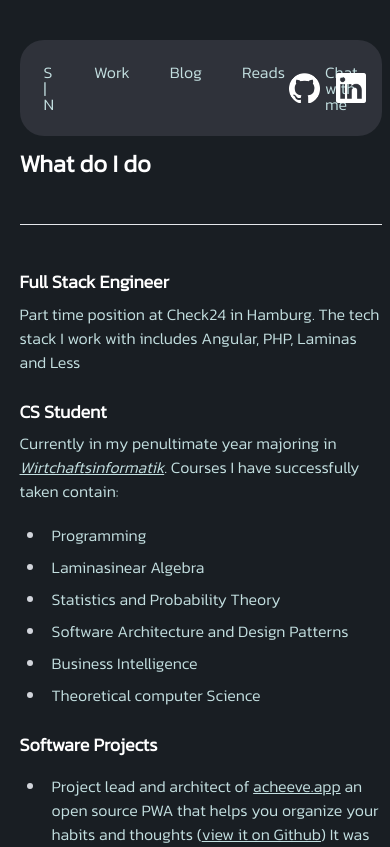
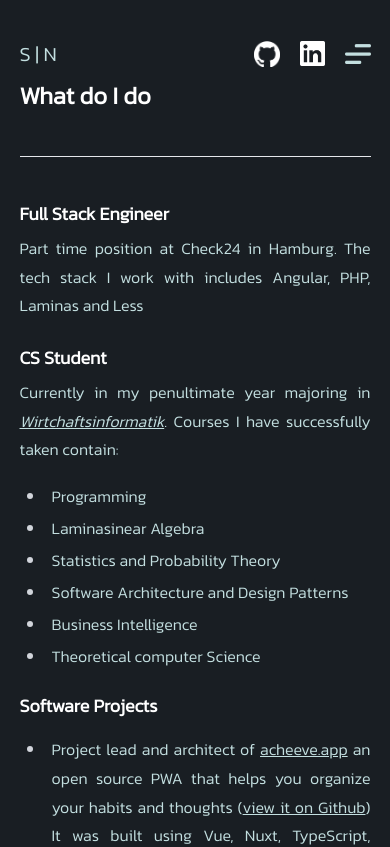
Before and after one commit to s0h311/soheilnazari.de, a Next.js app: page /work in a window 390 px wide. Shown: the top 847 px of the page. Built offline with nearby package versions, Linux system fonts and the light colour scheme.

Commit message:
mobile ui, cleanup

```diff
--- a/app/layout.tsx
+++ /dev/null
@@ -1,22 +0,0 @@
-import './globals.css'
-import type { Metadata } from 'next'
-import { Inter } from 'next/font/google'
-
-const inter = Inter({ subsets: ['latin'] })
-
-export const metadata: Metadata = {
-  title: 'Create Next App',
-  description: 'Generated by create next app',
-}
-
-export default function RootLayout({
-  children,
-}: {
-  children: React.ReactNode
-}) {
-  return (
-    <html lang="en">
-      <body className={inter.className}>{children}</body>
-    </html>
-  )
-}
--- /dev/null
+++ b/components/MobileNavbar.tsx
@@ -0,0 +1,41 @@
+import BtnWithImg from './btnWithImg'
+import MenuIcon from '../public/icons/menu.webp'
+import { SocialLinks } from '../types/types'
+import Link from 'next/link'
+
+interface MobileNavbarProps {
+  onClick: () => void
+  enabled: boolean
+}
+
+export default function MobileNavbar({ onClick, enabled }: MobileNavbarProps) {
+  return enabled ? (
+    <>
+      <div className="flex items-center w-full relative">
+        <Link
+          className="text-xl hover:underline"
+          href="/"
+        >
+          S | N
+        </Link>
+        <div className="flex items-center space-x-5 absolute right-0">
+          {SocialLinks.map((link) => (
+            <BtnWithImg
+              onClick={() => window.open(link.url)}
+              key={link.id}
+              imgSrc={link.icon}
+              height={25}
+            />
+          ))}
+          <BtnWithImg
+            onClick={() => onClick()}
+            imgSrc={MenuIcon}
+            height={20}
+          />
+        </div>
+      </div>
+    </>
+  ) : (
+    <></>
+  )
+}
--- /dev/null
+++ b/components/SideMenu.tsx
@@ -0,0 +1,30 @@
+import { Menus } from '../types/types'
+import Link from 'next/link'
+import CloseIcon from '../public/icons/close.webp'
+import BtnWithImg from '../components/btnWithImg'
+
+interface SideMenuProps {
+  onClose: () => void
+}
+
+export default function SideMenu({ onClose }: SideMenuProps) {
+  return (
+    <div className="grid place-items-center gap-10 w-[90dvw]">
+      <BtnWithImg
+        className="place-self-end"
+        onClick={() => onClose()}
+        imgSrc={CloseIcon}
+        height={20}
+      />
+      {Menus.map((menu) => (
+        <Link
+          className="border rounded-3xl p-3 w-2/5 text-center"
+          key={menu.id}
+          href={menu.route}
+        >
+          {menu.title}
+        </Link>
+      ))}
+    </div>
+  )
+}
--- a/components/btnWithImg.tsx
+++ b/components/btnWithImg.tsx
@@ -7,10 +7,12 @@ interface BtnWithImgProps {
   title?: string
   height?: number
   weight?: number
+  className?: string
 }
 
-export default function BtnWithImg({ onClick, imgSrc, title, height, weight }: BtnWithImgProps) {
+export default function BtnWithImg({ onClick, imgSrc, title, height, weight, className }: BtnWithImgProps) {
   return (
+    <div className={className}>
       <Image
         onClick={() => onClick()}
         className="cursor-pointer"
@@ -18,5 +20,6 @@ export default function BtnWithImg({ onClick, imgSrc, title, height, weight }: B
         height={height}
         alt={`button for ${title}`}
       />
+    </div>
   )
 }
--- a/components/layout.jsx
+++ /dev/null
@@ -1,13 +0,0 @@
-import Navbar from './navbar'
-
-export default function Layout({ children }) {
-  return (
-    <>
-      <div className="py-10 w-[90dvw] md:w-[65dvw] grid place-items-center">
-        <Navbar />
-        <br className="mb-20" />
-        {children}
-      </div>
-    </>
-  )
-}
--- a/components/navbar.tsx
+++ b/components/navbar.tsx
@@ -1,57 +1,19 @@
 import Link from 'next/link'
 import BtnWithImg from './btnWithImg'
-import GithubIcon from '../public/icons/github.png'
-import LinkedInIcon from '../public/icons/linkedin.png'
+import { Menus, SocialLinks } from '../types/types'
 
 export default function Navbar() {
-  const menus = [
-    {
-      id: 1,
-      title: 'S | N',
-      route: '/',
-    },
-    {
-      id: 2,
-      title: 'Work',
-      route: '/work',
-    },
-    {
-      id: 3,
-      title: 'Blog',
-      route: '/blog',
-    },
-    {
-      id: 4,
-      title: 'Reads',
-      route: '/reads',
-    },
-    {
-      id: 5,
-      title: 'Chat with me',
-      route: '/chatwithme',
-    },
-  ]
-
-  const links = [
-    {
-      id: 1,
-      title: 'github',
-      icon: GithubIcon,
-      url: 'https://github.com/s0h311',
-    },
-    {
-      id: 2,
-      title: 'linkedin',
-      icon: LinkedInIcon,
-      url: 'https://www.linkedin.com/in/soheiln/',
-    },
-  ]
-
   return (
     <>
-      <div className="flex items-center justify-center relative w-full bg-[#2f323a] rounded-3xl p-6">
-        <div className="flex space-x-10 justify-center">
-          {menus.map((menu) => (
+      <div className="flex items-center justify-center relative w-full xl:w-2/3 bg-[#2f323a] rounded-3xl p-6">
+        <div className="flex space-x-6 xl:space-x-10 justify-center">
+          <Link
+            className="hover:underline"
+            href="/"
+          >
+            S | N
+          </Link>
+          {Menus.map((menu) => (
             <Link
               className="hover:underline"
               key={menu.id}
@@ -62,12 +24,12 @@ export default function Navbar() {
           ))}
         </div>
         <div className="absolute right-0 rounded-3xl p-4 flex space-x-4">
-          {links.map((link) => (
+          {SocialLinks.map((link) => (
             <BtnWithImg
               onClick={() => window.open(link.url)}
               key={link.id}
               imgSrc={link.icon}
-              height={30}
+              height={25}
             />
           ))}
         </div>
--- /dev/null
+++ b/composables/useDeviceType.ts
@@ -0,0 +1,34 @@
+import { useEffect, useState } from 'react'
+
+interface WindowSize {
+  width: number
+  height: number
+}
+
+export default function useDeviceType() {
+  const [windowSize, setWindowSize] = useState<WindowSize>({
+    width: 0,
+    height: 0,
+  })
+
+  const [isMobile, setIsMobile] = useState<boolean>(false)
+
+  useEffect(() => {
+    function handleResize() {
+      setWindowSize({
+        width: window.innerWidth,
+        height: window.innerHeight,
+      })
+      if (window.innerWidth < 680) setIsMobile(true)
+    }
+    window.addEventListener('resize', handleResize)
+    handleResize()
+
+    return () => window.removeEventListener('resize', handleResize)
+  }, [])
+
+  return {
+    windowSize,
+    isMobile,
+  }
+}
--- a/content/work.mdx
+++ b/content/work.mdx
@@ -22,6 +22,6 @@ Courses I have successfully taken contain:
 
 - Project lead and architect of [acheeve.app](https://acheeve.app) an open source PWA that helps you
   organize your habits and thoughts ([view it on Github](https://github.com/s0h311/acheeve))
-  It was built using Vue, Nuxt, Tailwind, Docker, Supabase, Postgres, and more
+  It was built using Vue, Nuxt, TypeScript, Tailwind, Docker, Supabase, Postgres, and more
 
 - For the website that you are currently on I used Next.js, React, Tailwind and TypeScript
--- a/pages/_app.jsx
+++ b/pages/_app.jsx
@@ -1,6 +1,10 @@
 import '../styles/global.css'
-import Layout from '../components/layout'
 import { Kanit } from 'next/font/google'
+import { useState } from 'react'
+import Navbar from '../components/navbar'
+import useDeviceType from '../composables/useDeviceType'
+import MobileNavbar from '../components/MobileNavbar'
+import SideMenu from '../components/SideMenu'
 
 const kanit = Kanit({
   weight: '300',
@@ -10,11 +14,27 @@ const kanit = Kanit({
 })
 
 export default function App({ Component, pageProps }) {
+  const { isMobile } = useDeviceType()
+  const [showSideMenu, setShowSideMenu] = useState(false)
+
   return (
-    <main className={`${kanit.variable} font-kanit grid place-items-center`}>
-      <Layout>
-        <Component {...pageProps} />
-      </Layout>
+    <main className={`${kanit.variable} py-10 font-kanit grid place-items-center`}>
+      {!showSideMenu ? (
+        <div className="w-[90dvw] md:w-[65dvw] grid place-items-center">
+          {isMobile ? (
+            <MobileNavbar
+              enabled={!showSideMenu}
+              onClick={() => setShowSideMenu(!showSideMenu)}
+            />
+          ) : (
+            <Navbar />
+          )}
+          <br className="mb-20" />
+          <Component {...pageProps} />
+        </div>
+      ) : (
+        <SideMenu onClose={() => setShowSideMenu(!showSideMenu)} />
+      )}
     </main>
   )
 }
--- a/tailwind.config.js
+++ b/tailwind.config.js
@@ -22,9 +22,10 @@ module.exports = {
             fontSize: '16px',
             lineHeight: '1.5',
             p : {
+              textAlign: 'justify',
               color: '#c3dfe0',
               fontSize: '16px',
-              lineHeight: '1.5',
+              lineHeight: '1.8',
             },
             a: {
               color: '#c3dfe0',
--- /dev/null
+++ b/types/types.ts
@@ -0,0 +1,42 @@
+import GithubIcon from '../public/icons/github.png'
+import LinkedInIcon from '../public/icons/linkedin.png'
+
+const Menus = [
+  {
+    id: 1,
+    title: 'Work',
+    route: '/work',
+  },
+  {
+    id: 2,
+    title: 'Blog',
+    route: '/blog',
+  },
+  {
+    id: 3,
+    title: 'Reads',
+    route: '/reads',
+  },
+  {
+    id: 4,
+    title: 'Chat with me',
+    route: '/chatwithme',
+  },
+]
+
+const SocialLinks = [
+  {
+    id: 1,
+    title: 'github',
+    icon: GithubIcon,
+    url: 'https://github.com/s0h311',
+  },
+  {
+    id: 2,
+    title: 'linkedin',
+    icon: LinkedInIcon,
+    url: 'https://www.linkedin.com/in/soheiln/',
+  },
+]
+
+export { Menus, SocialLinks }
```
Also changed, not shown: public/icons/close.webp (added), public/icons/menu.webp (added). Lines whose indentation alone changed are shown as unchanged.
